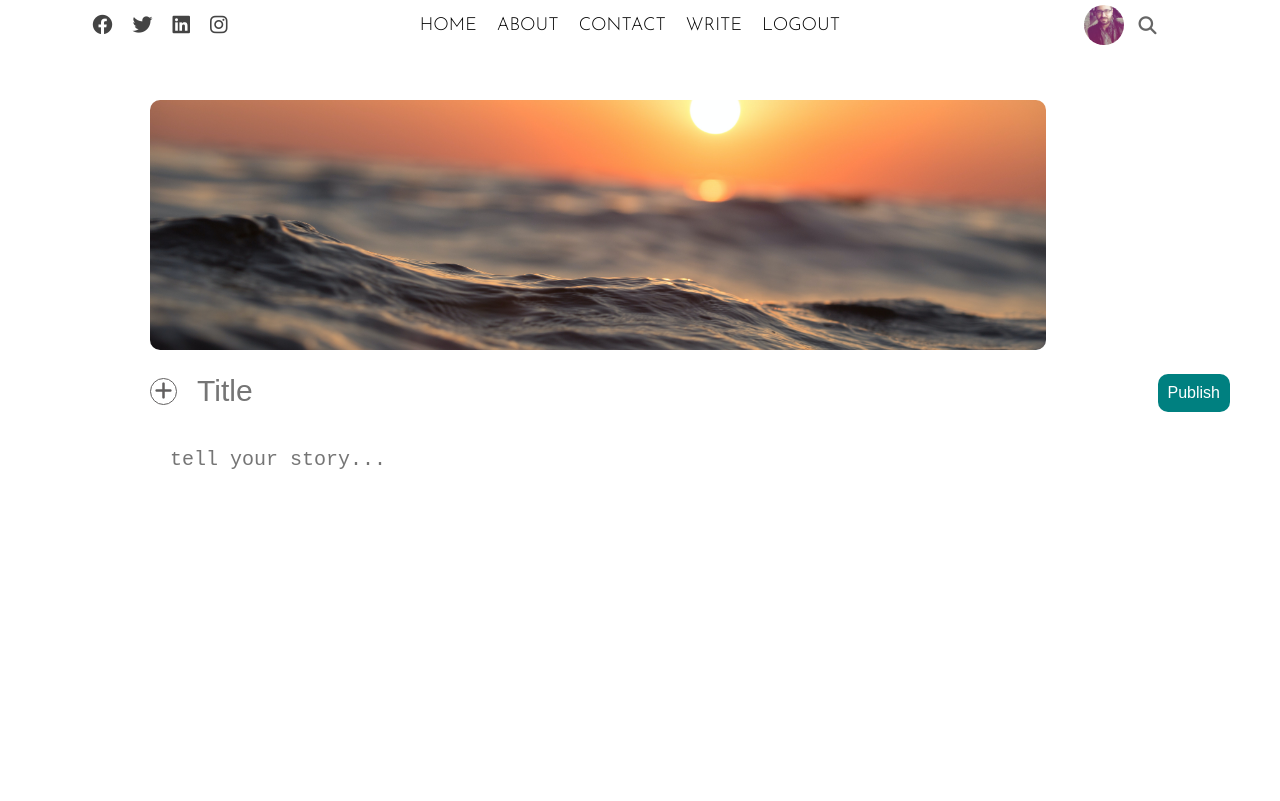
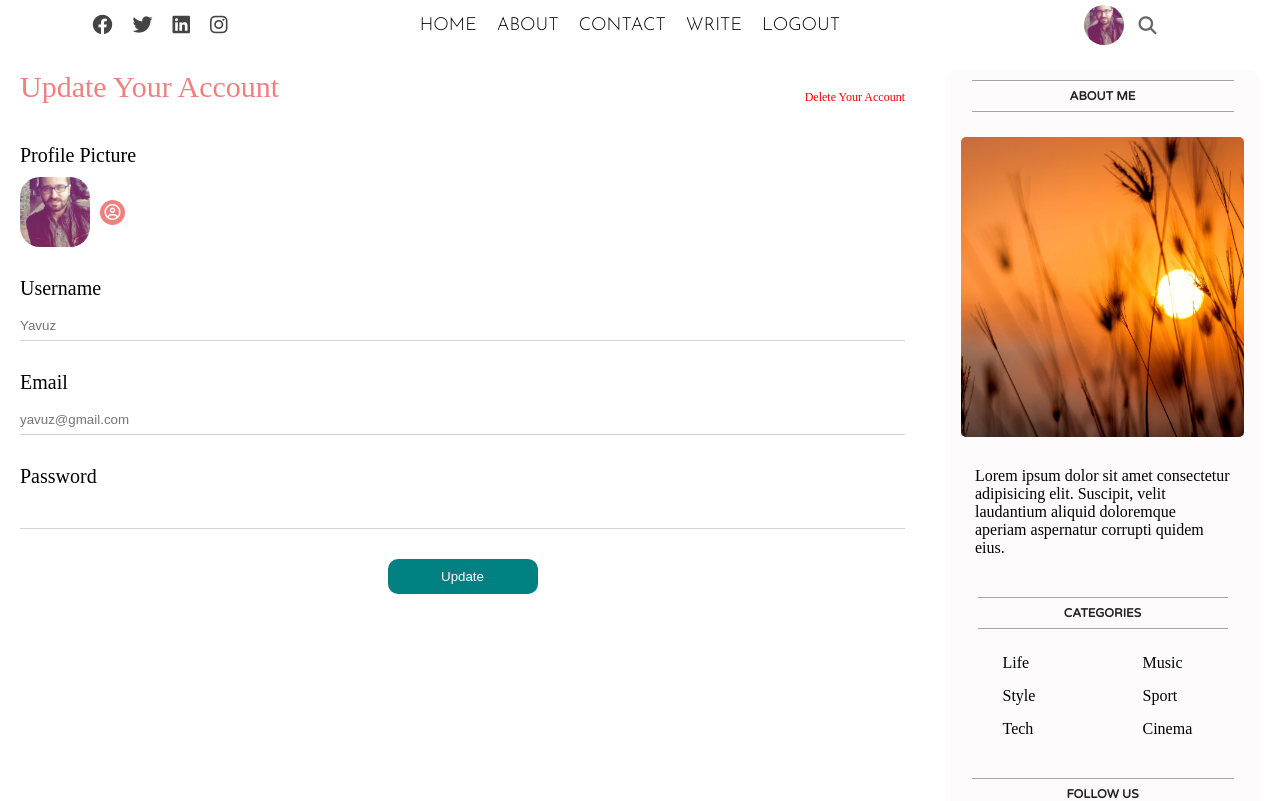
Before and after one commit to bayramyavuzcicek/blog-website, a React (Create React App) app in the folder client/: page / in a window 1280 px wide. Shown: the top 801 px of the page. Built offline with nearby package versions, Linux system fonts and the light colour scheme.

Commit message:
settings page tasarımı yapıldı

```diff
--- a/client/src/App.jsx
+++ b/client/src/App.jsx
@@ -3,12 +3,13 @@
 import Home from "./components/Pages/home/Home";
 import Single from './components/Pages/single/Single';
 import Write from './components/Pages/write/Write';
+import Settings from './components/Pages/settings/Settings';
 
 function App() {
   return (
     <div className="app">
       <TopBar/>
-      <Write/>
+      <Settings/>
     </div>
   );
 }
--- /dev/null
+++ b/client/src/components/Pages/settings/Settings.jsx
@@ -0,0 +1,33 @@
+import SideBar from '../../sideBar/SideBar'
+import './settings.css'
+
+export default function Settings() {
+  return (
+    <div className='settings'>
+      <div className="settingsWrapper">
+        <div className="settingsTitle">
+            <span className="settingsUpdateTitle">Update Your Account</span>
+            <span className="settingsDeleteTitle">Delete Your Account</span>
+        </div>
+        <form className="settingsForm">
+            <label>Profile Picture</label>
+            <div className="settingsProfilePicture">
+                <img src="images/profil2.png" alt="profilpic" />
+                <label htmlFor="fileInput">
+                    <i className="settingsProfilePictureIcon fa-regular fa-circle-user"></i>
+                </label>
+                <input type="file" id='fileInput' style={{display:"none"}} />
+            </div>
+            <label>Username</label>
+            <input type="text" placeholder='Yavuz' />
+            <label>Email</label>
+            <input type="text" placeholder='yavuz@gmail.com' />
+            <label>Password</label>
+            <input type="password"/>
+            <button className='settingsSubmit'>Update</button>
+        </form>
+      </div>
+      <SideBar/>
+    </div>
+  )
+}
--- /dev/null
+++ b/client/src/components/Pages/settings/settings.css
@@ -0,0 +1,71 @@
+.settings{
+    display: flex;
+}
+.settingsWrapper{
+    flex:9;
+    padding: 20px;
+}
+.settingsTitle{
+    display: flex;
+    align-items: center;
+    justify-content: space-between;
+}
+.settingsUpdateTitle{
+    font-size: 30px;
+    margin-bottom: 20px;
+    color:lightcoral;
+}
+.settingsDeleteTitle{
+    color:red;
+    font-size: 12px;
+    cursor: pointer;
+}
+.settingsForm{
+    display: flex;
+    flex-direction: column;
+}
+.settingsProfilePicture{
+    display: flex;
+    align-items: center;
+    margin: 10px 0;
+}
+.settingsProfilePicture > img{
+    width: 70px;
+    height: 70px;
+    border-radius: 20px;
+    object-fit: cover;
+}
+.settingsProfilePictureIcon{
+    width: 25px;
+    height: 25px;
+    border-radius: 50%;
+    background-color: lightcoral;
+    color: white;
+    display: flex;
+    align-items: center;
+    justify-content: center;
+    margin-left: 10px;
+    cursor: pointer;
+}
+.settingsForm > label{
+    font-size: 20px;
+    margin-top: 20px;
+}
+.settingsForm > input{
+    color: gray;
+    margin: 10px 0;
+    height: 30px;
+    border: none;
+    border-bottom: 1px solid lightgray;
+}
+.settingsSubmit{
+    width: 150px;
+    align-self: center;
+    border: none;
+    border-radius: 10px;
+    color:white;
+    background-color: teal;
+    padding: 10px;
+    margin-top: 20px;
+    cursor: pointer;
+}
```
